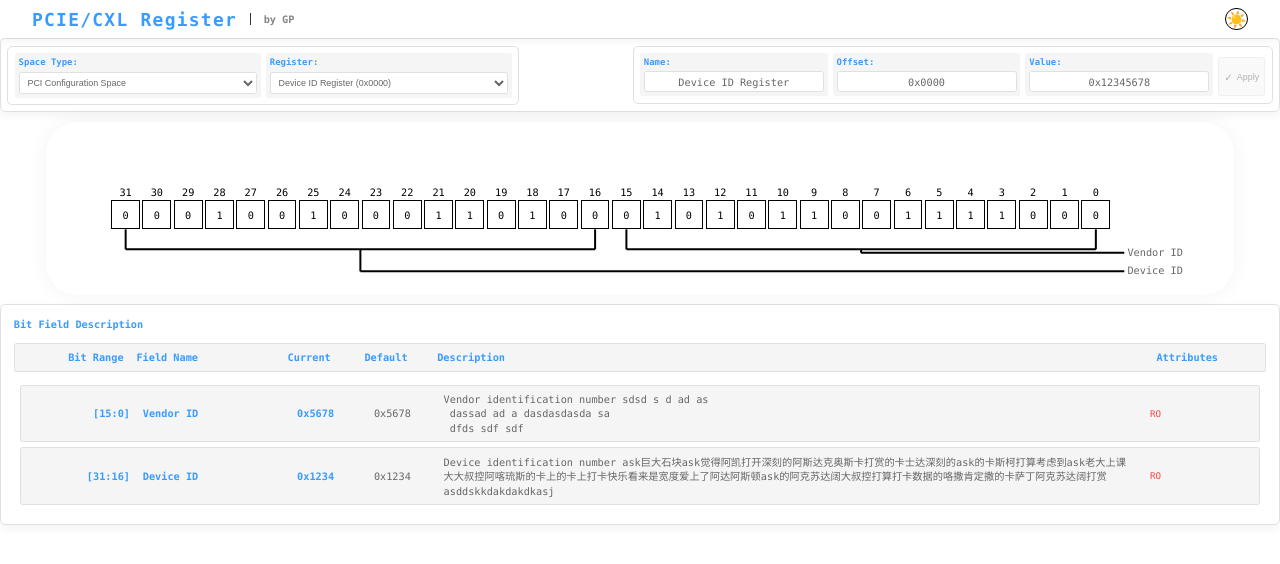
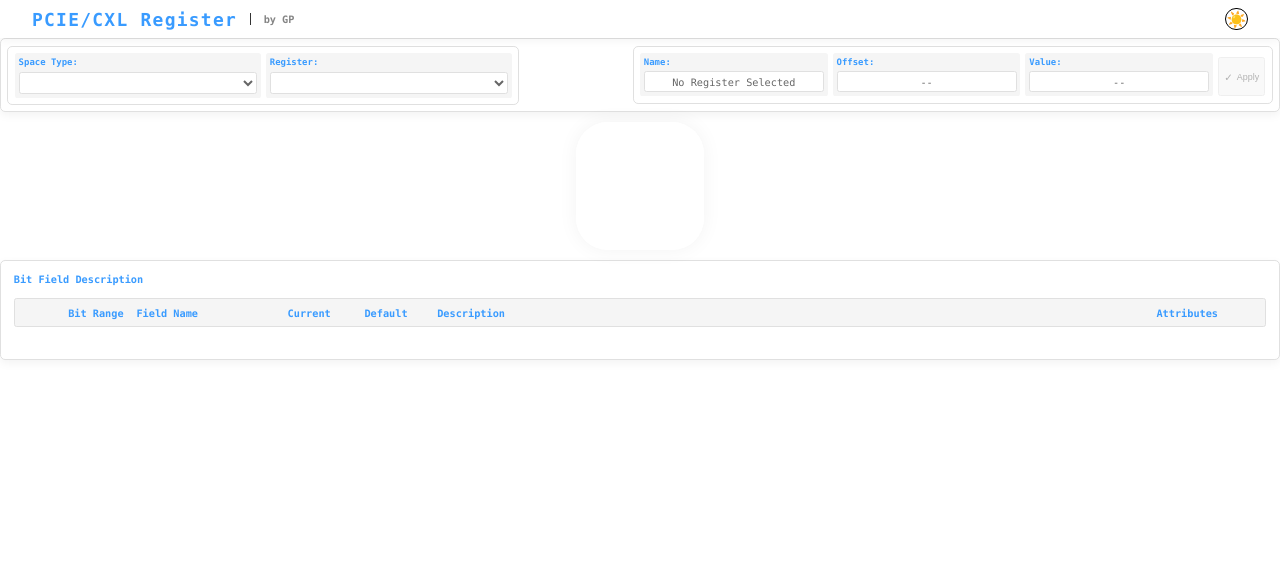
Before and after one commit to paperg/pcie_config_space_analysis, a Flask app: page /index.html in a window 1280 px wide. Shown: the top 564 px of the page. Run offline with Flask 2, Linux system fonts and the light colour scheme; lists and menus that the app fills with data are empty; parts of the project's set-up code (start-up, migrations or seed data) failed here and were passed over.

Commit message:
feat(app): enhance register detail retrieval and improve error handling
- Updated the register detail function to fetch register data using the new PCIeRegisterParser, allowing for more robust access to register information.
- Improved error handling when fetching register details, providing user-friendly messages for missing registers.
- Modified the API to return register data in a structured format, enhancing the frontend's ability to display register information.
- Updated JavaScript to handle server data more effectively, including displaying error messages and initializing register displays based on server responses.

Signed-off-by: Gavyn <engguopeng@buaa.edu.cn>

```diff
--- a/app.py
+++ b/app.py
@@ -1,13 +1,13 @@
 from flask import Flask, render_template, jsonify, request
 import os
-from pciecfg.main import build_all_structures
+from pciecfg.main import PCIeRegisterParser
 
 app = Flask(__name__)
 
 # Global variable to store current device data
 current_device_bdf = None
-current_config_space = None
-current_registers = None
+current_config_space_parser = None
+current_register_blocks = None
 
 
 def get_pcie_config_space_for_device(bdf):
@@ -36,18 +36,50 @@ def register_detail():
     可以通过URL参数传递寄存器信息
     """
     # 获取URL参数
-    register_data = request.args.get('register')
-    bdf = request.args.get('bdf')
     register_name = request.args.get('name')
+    print(f"Requested register: {register_name}")
 
     # 如果有寄存器数据参数，则传递给模板
     context = {}
-    if register_data:
-        context['register_data'] = register_data
-    if bdf:
-        context['device_bdf'] = bdf
-    if register_name:
-        context['register_name'] = register_name
+    if register_name and current_config_space_parser:
+        try:
+            # 从parser中获取寄存器对象
+            register_obj = current_config_space_parser[register_name]
+            print(f"Found register: {register_obj.name}")
+
+            # 将寄存器对象转换为JSON可序列化的字典
+            register_data = {
+                'name': register_obj.name,
+                'offset': register_obj.offset,
+                'size': register_obj.size,
+                'value': register_obj.value,
+                'type': getattr(register_obj, 'type', 'unknown'),
+                'fields': []
+            }
+
+            # 转换字段信息
+            for field in register_obj.fields:
+                field_data = {
+                    'name': field.name,
+                    'bit_offset': field.bit_offset,
+                    'bit_width': field.bit_width,
+                    'startBit': field.bit_offset,
+                    'endBit': field.bit_offset + field.bit_width - 1,
+                    'default': field.default,
+                    'value': field.extract(register_obj.value),
+                    'description': field.description,
+                    'attributes': field.attributes,
+                    'value_parse': field.value_parse
+                }
+                register_data['fields'].append(field_data)
+
+            context['register_name'] = register_name
+            context['register_data'] = register_data
+            context['device_bdf'] = current_device_bdf
+
+        except Exception as e:
+            print(f"Error getting register {register_name}: {e}")
+            context['error'] = f"无法找到寄存器: {register_name}"
 
     return render_template('/index.html', **context)
 
@@ -84,7 +116,7 @@ def get_device():
 @app.route('/api/memory/region')
 def get_memory_region():
     try:
-        global current_device_bdf, current_config_space, current_registers
+        global current_device_bdf, current_config_space, current_config_space_parser
 
         # 获取设备BDF参数（如果有的话）
         bdf = request.args.get('bdf', current_device_bdf)
@@ -92,18 +124,22 @@ def get_memory_region():
         # 如果指定了新的BDF，更新当前设备数据
 
         current_device_bdf = bdf
-        current_config_space = get_pcie_config_space_for_device(bdf)
-        current_register_blocks = build_all_structures(current_config_space)
-        print(f'Loaded config space for device {bdf}, found {len(current_register_blocks)} register blocks')
+        try:
+            current_config_space = get_pcie_config_space_for_device(bdf)
+            if current_config_space is None:
+                raise Exception('No config space found')
+            current_config_space_parser = PCIeRegisterParser(current_config_space)
+            print(f'Loaded config space for device {bdf}')
+        except Exception as e:
+            print(f'Error loading config space for device {bdf}: {e}')
+            return jsonify({
+                'error': 'No config space found'
+            }), 404
 
-        if current_config_space is None:
-            # 如果没有当前数据，使用默认配置空间
-            current_config_space = get_pcie_config_space_for_device('00:00.0')  # 使用函数确保一致性
-            current_register_blocks = build_all_structures(current_config_space)
-            print(f'Loaded default config space, found {len(current_register_blocks)} register blocks')
 
         # 构建寄存器数据以供前端使用
         registers_data = []
+        current_register_blocks = current_config_space_parser.all_structures
         if current_register_blocks:
             for reg_struct in current_register_blocks:
                 try:
@@ -288,17 +324,8 @@ def get_register():
 def set_register():
     data = request.get_json()
     value = int(data.get('value', 0))
-    print(value)
+    print(f'set_register: {value}')
     return jsonify({'success': True})
 
 if __name__ == '__main__':
     app.run(debug=True)
-    # from thefuzz import fuzz
-    # from thefuzz import process
-
-    # choices = ['vendor_id', 'device_id', 'command', 'status', 'Advanced_Error_Reporting_Extended_Capability']
-
-    # while True:
-    #     query = input('Please input the register name: ')
-    #     print(query)
-    #     print(process.extractOne(query, choices))
--- a/static/js/index.js
+++ b/static/js/index.js
@@ -7,18 +7,44 @@ $(document).ready(function () {
     let currentBitRanges = {};
     let currentBitCount = 32;
     let currentRegisterInfo = {};
-
-    // Check for register data from URL parameters
+    let modifiedBits = new Set();
+
+    // Create tooltip element
+    const tooltip = $('<div>')
+        .addClass('register-tooltip')
+        .appendTo('body');
+
+    // Check for register data from URL parameters or server data
     function checkUrlParameters() {
+        // 首先检查服务器端传递的数据
+        if (window.serverData) {
+            if (window.serverData.error) {
+                console.error('Server error:', window.serverData.error);
+                showErrorMessage(window.serverData.error);
+                return;
+            }
+
+            if (window.serverData.name || window.serverData.registerName) {
+                console.log('Received register data from server:', window.serverData);
+
+                // Update the register display with the server data
+                initializeFromServerData(window.serverData);
+
+                // Add a back button to return to layout page
+                addBackButton(window.serverData);
+                return;
+            }
+        }
+
+        // 如果没有服务器数据，检查URL参数
         const urlParams = new URLSearchParams(window.location.search);
-        const registerParam = urlParams.get('register');
-        const bdf = urlParams.get('bdf');
-        const offset = urlParams.get('offset');
-        const name = urlParams.get('name');
-
-        if (registerParam) {
+        const registerName = urlParams.get('register_name');
+        const register = urlParams.get('register');
+        console.log('URL params:', registerName, register);
+
+        if (registerName) {
             try {
-                const registerData = JSON.parse(decodeURIComponent(registerParam));
+                const registerData = JSON.parse(decodeURIComponent(register));
                 console.log('Received register data from URL:', registerData);
 
                 // Update the register display with the passed data
@@ -30,10 +56,67 @@ $(document).ready(function () {
             } catch (error) {
                 console.error('Error parsing register data from URL:', error);
             }
-        } else if (bdf && (offset || name)) {
-            // 如果没有完整的register参数，但有bdf和offset/name，则从后端API获取
-            fetchRegisterFromBackend(bdf, offset, name);
-        }
+        } else {
+            console.log('No register data from URL or server');
+        }
+    }
+
+    // Initialize register display from server data
+    function initializeFromServerData(serverData) {
+        const registerData = serverData;
+
+        // Update register info display
+        if (registerData.name) {
+            $('#register-name-value').text(registerData.name);
+        }
+        if (registerData.offset !== undefined) {
+            $('#register-offset-value').text(`0x${registerData.offset.toString(16).padStart(4, '0').toUpperCase()}`);
+        }
+        if (registerData.value !== undefined) {
+            $('#register-value-display').text(`0x${registerData.value.toString(16).padStart(registerData.size * 2, '0').toUpperCase()}`);
+            currentRegisterValue = registerData.value;
+            initialRegisterValue = registerData.value;
+        }
+
+        // Store register info
+        currentRegisterInfo = registerData;
+        currentBitCount = (registerData.size || 4) * 8; // Convert bytes to bits
+
+        // Create bit fields from register data
+        let bitRanges = {};
+        if (registerData.fields && registerData.fields.length > 0) {
+            registerData.fields.forEach(field => {
+                // Create range key in the format "start-end"
+                const startBit = field.endBit || (field.bit_offset + field.bit_width - 1) || 0;
+                const endBit = field.startBit || field.bit_offset || 0;
+                const rangeKey = `${startBit}-${endBit}`;
+
+                bitRanges[rangeKey] = {
+                    field: field.name,
+                    start: startBit,
+                    end: endBit,
+                    description: field.description || 'No description available',
+                    attributes: field.attributes || 'RW',
+                    default: field.default || 0
+                };
+            });
+        } else {
+            // Create a default full-width field if no fields are specified
+            const rangeKey = `${currentBitCount - 1}-0`;
+            bitRanges[rangeKey] = {
+                field: registerData.name || 'Register',
+                start: currentBitCount - 1,
+                end: 0,
+                description: `${registerData.name || 'Register'} value`,
+                attributes: 'RW',
+                default: 0
+            };
+        }
+
+        currentBitRanges = bitRanges;
+
+        // Update the register display
+        updateRegister(currentRegisterValue, currentBitCount, bitRanges, registerData);
     }
 
     // 从后端API获取寄存器详细信息
@@ -94,9 +177,15 @@ $(document).ready(function () {
         let bitRanges = {};
         if (registerData.fields && registerData.fields.length > 0) {
             registerData.fields.forEach(field => {
-                bitRanges[field.name] = {
-                    start: field.startBit || 0,
-                    end: field.endBit || (field.startBit || 0),
+                // Create range key in the format "start-end"
+                const startBit = field.endBit || (field.bit_offset + field.bit_width - 1) || 0;
+                const endBit = field.startBit || field.bit_offset || 0;
+                const rangeKey = `${startBit}-${endBit}`;
+
+                bitRanges[rangeKey] = {
+                    field: field.name,
+                    start: startBit,
+                    end: endBit,
                     description: field.description || 'No description available',
                     attributes: field.attributes || 'RW',
                     default: field.defaultValue || 0
@@ -104,9 +193,11 @@ $(document).ready(function () {
             });
         } else {
             // Create a default full-width field if no fields are specified
-            bitRanges[registerData.name || 'Register'] = {
-                start: 0,
-                end: currentBitCount - 1,
+            const rangeKey = `${currentBitCount - 1}-0`;
+            bitRanges[rangeKey] = {
+                field: registerData.name || 'Register',
+                start: currentBitCount - 1,
+                end: 0,
                 description: `${registerData.blockName || 'Register'} value`,
                 attributes: 'RW',
                 default: 0
@@ -199,6 +290,24 @@ $(document).ready(function () {
 
     // Check URL parameters for register data
     checkUrlParameters();
+
+    // Initialize based on whether we have server data
+    $(document).ready(function () {
+        if (window.serverData && (window.serverData.name || window.serverData.registerName)) {
+            // We have server data, hide the register selectors
+            hideRegisterSelectors();
+            console.log('Using server data for register display');
+        } else {
+            // No server data, show selectors and fall back to default display
+            showRegisterSelectors();
+            console.log('No server data available, showing empty register display');
+
+            // Show default empty state
+            $('#register-name-value').text('No Register Selected');
+            $('#register-offset-value').text('--');
+            $('#register-value-display').text('--');
+        }
+    });
 
     // Add debounce function
     function debounce(func, wait) {
@@ -495,7 +604,7 @@ $(document).ready(function () {
                 .text(info.description),
                 $('<span>')
                 .addClass('bit-attributes')
-                .text(info.attributes.join(', '))
+                .text(Array.isArray(info.attributes) ? info.attributes.join(', ') : (info.attributes || 'N/A'))
             );
             descriptionList.append(item);
         });
@@ -667,7 +776,7 @@ $(document).ready(function () {
                                     <div><span class="tooltip-label">Value:</span> <span class="tooltip-value">0x${fieldValue.toString(16).toUpperCase().padStart(hexWidth, '0')}</span></div>
                                     <div><span class="tooltip-label">Default:</span> <span class="tooltip-value">0x${fieldInfo.default.toString(16).toUpperCase().padStart(hexWidth, '0')}</span></div>
                                     <div><span class="tooltip-label">Description:</span> <span class="tooltip-value">${fieldInfo.description || 'No description'}</span></div>
-                                    <div><span class="tooltip-label">Attributes:</span> <span class="tooltip-value">${fieldInfo.attributes.join(', ')}</span></div>
+                                    <div><span class="tooltip-label">Attributes:</span> <span class="tooltip-value">${Array.isArray(fieldInfo.attributes) ? fieldInfo.attributes.join(', ') : (fieldInfo.attributes || 'N/A')}</span></div>
                                 </div>
                             `;
                         }
@@ -781,96 +890,17 @@ $(document).ready(function () {
         });
     }
 
-    // Update register display
-    function updateRegisterDisplay(register) {
-        if (!register) return;
-
-        // Update register info
-        $('#register-name-value').text(register.label.split(' (')[0]);
-        // Remove 0x prefix if it exists in the offset value
-        const offsetValue = register.offset.replace(/^0x/i, '');
-        $('#register-offset-value').text(`0x${offsetValue}`);
-
-        // Get register value from mock data
-        const registerValue = MOCK_DATA.defaultValues[register.value] || 0;
-
-        // Update all displays using updateRegister function
-        updateRegister(
-            registerValue,
-            register.bitCount || 32, // Use register's bitCount or default to 32
-            register.bitRanges, {
-                name: register.label.split(' (')[0],
-                offset: register.offset
-            }
-        );
-    }
-
-    // Initialize space type selector with mock data
-    const spaceTypeSelect = $('#spaceType');
-    MOCK_DATA.spaceTypes.forEach(spaceType => {
-        spaceTypeSelect.append(
-            $('<option>')
-            .val(spaceType.value)
-            .text(spaceType.label)
-        );
-    });
-
-    // Initialize register selector when space type changes
-    function updateRegisterOptions(spaceType) {
-        const registerSelect = $('#registerSelect');
-        registerSelect.empty();
-
-        const registers = MOCK_DATA.registers[spaceType] || [];
-        registers.forEach(register => {
-            registerSelect.append(
-                $('<option>')
-                .val(register.value)
-                .text(register.label)
-            );
-        });
-
-        // Select first register by default and update display
-        if (registers.length > 0) {
-            const firstRegister = registers[0];
-            registerSelect.val(firstRegister.value);
-
-            // Update all displays using updateRegister function
-            updateRegister(
-                MOCK_DATA.defaultValues[firstRegister.value] || 0,
-                firstRegister.bitCount || 32,
-                firstRegister.bitRanges, {
-                    name: firstRegister.label.split(' (')[0],
-                    offset: firstRegister.offset
-                }
-            );
-        }
-    }
-
-    // Handle space type change
-    spaceTypeSelect.on('change', function () {
-        updateRegisterOptions($(this).val());
-    });
-
-    // Handle register selection change
-    $('#registerSelect').on('change', function () {
-        const spaceType = spaceTypeSelect.val();
-        const registerValue = $(this).val();
-        const register = MOCK_DATA.registers[spaceType].find(r => r.value === registerValue);
-        updateRegisterDisplay(register);
-    });
-
-    // Initialize with first space type
-    $(document).ready(function () {
-        // Initialize with first space type
-        updateRegisterOptions(spaceTypeSelect.val());
-
-        // Force initial update of all displays
-        const firstSpaceType = spaceTypeSelect.val();
-        const firstRegister = MOCK_DATA.registers[firstSpaceType][0];
-        if (firstRegister) {
-            updateRegisterDisplay(firstRegister);
-        }
-    });
+    // Note: This function is kept for backward compatibility but not used with server data
+
+    // Hide register selectors when using server data
+    function hideRegisterSelectors() {
+        $('.register-selectors').hide();
+    }
+
+    // Show register selectors for fallback mode
+    function showRegisterSelectors() {
+        $('.register-selectors').show();
+    }
 
     // Update register value display
     function updateRegisterValueDisplay(value) {
@@ -1070,8 +1100,6 @@ $(document).ready(function () {
     }
 
     // Add a new function to track modified bits
-    let modifiedBits = new Set();
-
     function markBitAsModified(bitIndex) {
         modifiedBits.add(bitIndex);
         $(`.bit-box[data-bit="${bitIndex}"]`).addClass('modified');
@@ -1457,10 +1485,7 @@ $(document).ready(function () {
         `)
         .appendTo('head');
 
-    // Add tooltip element
-    const tooltip = $('<div>')
-        .addClass('register-tooltip')
-        .appendTo('body');
+
 
     // Update register function
     function updateRegister(registerValue, bitCount, bitRanges = {}, registerInfo = {}) {
--- a/templates/index.html
+++ b/templates/index.html
@@ -97,7 +97,21 @@
       <div id="bit-description-list" class="bit-description-list"></div>
     </div>
 
-    <script type="text/javascript" src="static/js/mock_data.js"></script>
+    {% if register_data %}
+    <!-- Server data -->
+    <script type="text/javascript">
+      // Register data from backend
+      window.serverData = {{ register_data|tojson }};
+      window.serverData.registerName = {{ register_name|tojson }};
+      window.serverData.deviceBdf = {{ device_bdf|tojson }};
+      console.log('Server data:', window.serverData);
+    </script>
+    {% elif error %}
+    <script type="text/javascript">
+      window.serverData = { error: {{ error|tojson }} };
+    </script>
+    {% endif %}
+
     <script type="text/javascript" src="static/js/index.js"></script>
   </body>
 </html>
```
Also changed, not shown: pciecfg/main.py (+5 -2 lines), static/js/layout.js (+2 -8 lines).
